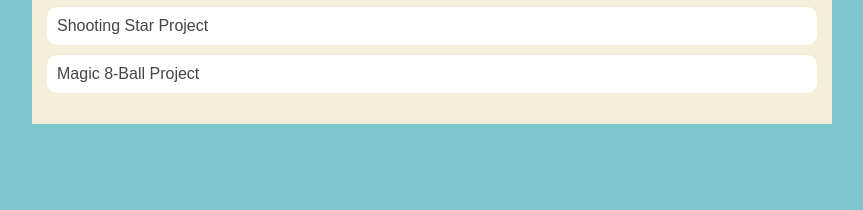
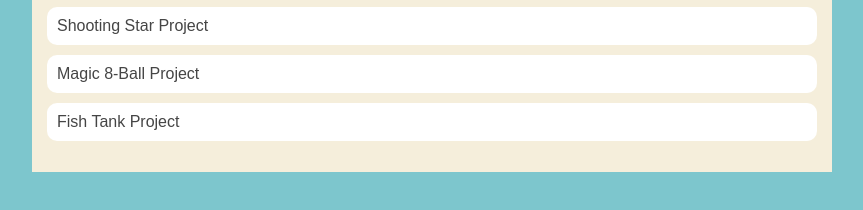
Before and after one commit to landoncolletti/landoncolletti.github.io, a plain HTML site: page portfolio.html in a window 1280 px wide. Shown: the part 398-608 px from the top of the page, without its empty margins (208-1071 px from the left). Drawn offline with Linux system fonts and the light colour scheme.

Commit message:
completed Fish Tank Project

```diff
--- a/portfolio.html
+++ b/portfolio.html
@@ -57,6 +57,11 @@
                 >Magic 8-Ball Project</a
               >
             </li>
+            <li>
+              <a href="https://www.khanacademy.org/computer-programming/spin-off-of-project-fish-tank/4565782814638080"
+                >Fish Tank Project</a
+              >
+            </li>
           </ul>
         </div>
       </main>
```
